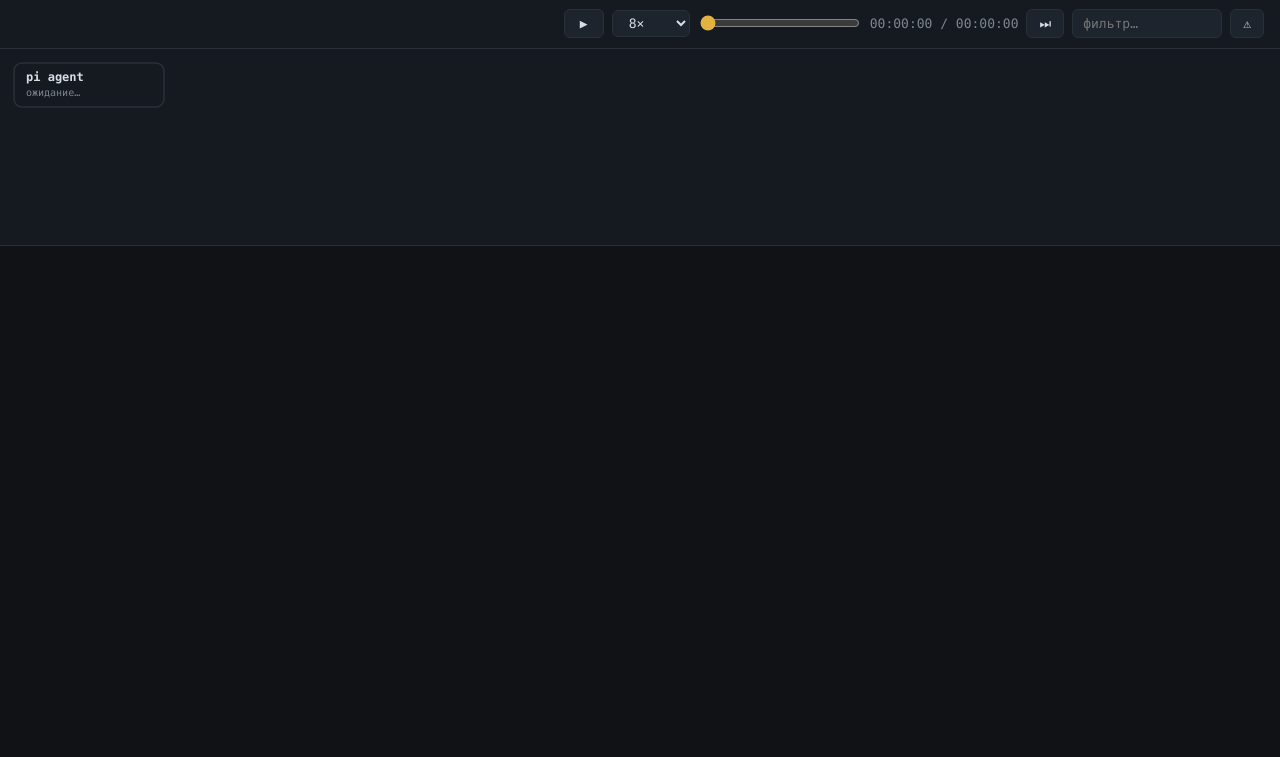
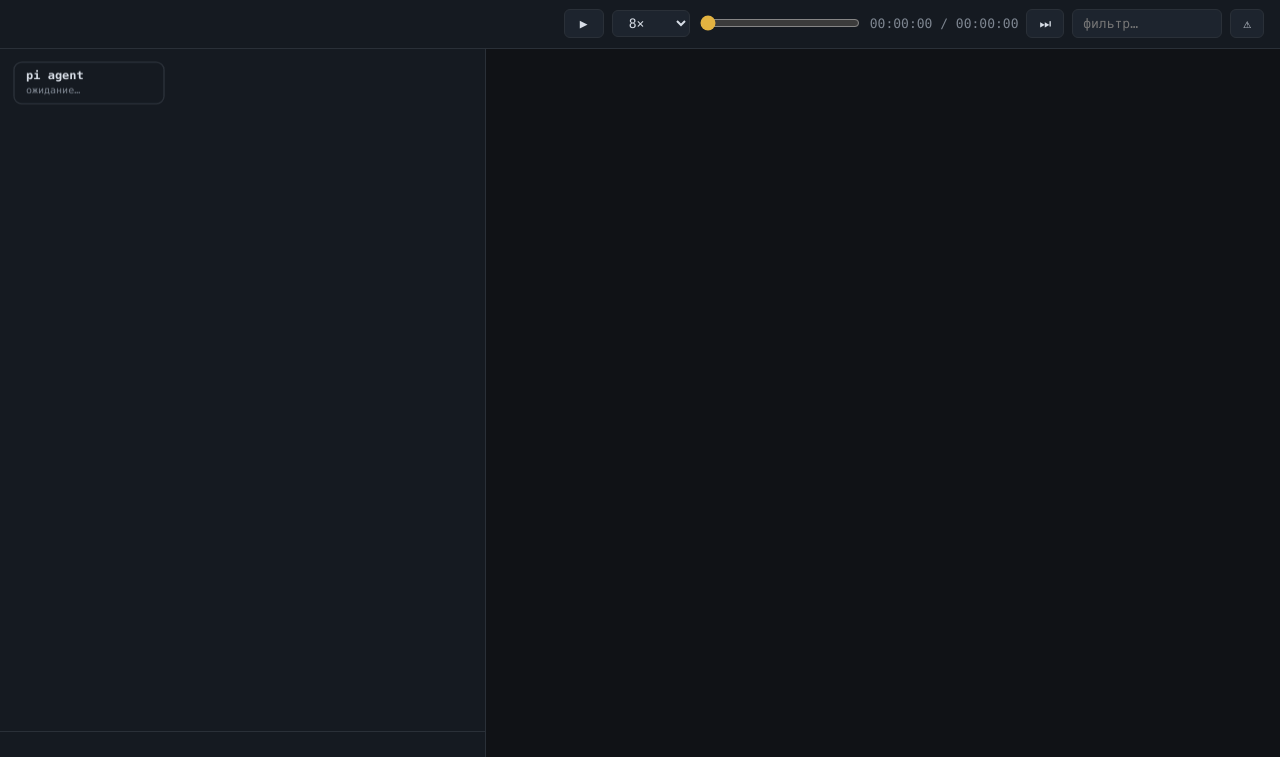
Before and after one commit to goldenprofile/pi-extensions, a website: page extensions/session-trace/web/index.html in a window 1280 px wide. Shown: the part 43-800 px from the top of the page. Drawn offline with Linux system fonts and the light colour scheme; no server answers.

Commit message:
feat(session-trace): two-column web layout — graph left, log right
Graph canvas now fills the left column (was a 170px strip on top that fit a
single row of turn nodes); the log sits on the right. Narrow screens (<880px)
stack back to the old top/bottom layout. ROW_STEP 64px keeps tool chips from
overlapping the next node row, canvas height is measured from the container.
Add #end hash to open a served session at its tail — replay used to start at
the first entry with an empty-looking graph.

```diff
--- a/extensions/session-trace/web/app.js
+++ b/extensions/session-trace/web/app.js
@@ -243,7 +243,7 @@
 		var errorsOnly = false;
 
 		var el = {
-			file: $("file"), stats: $("stats"), tl: $("timeline"),
+			file: $("file"), stats: $("stats"), tl: $("timeline"), viz: $("viz"),
 			play: $("play"), speed: $("speed"), end: $("toend"),
 			slider: $("slider"), pos: $("pos"), drop: $("drop"),
 			q: $("q"), errs: $("errs"),
@@ -384,6 +384,10 @@
 				fileName = name ? decodeURIComponent(name) : "session.jsonl";
 				servedMode = true;
 				load(parseLines(t));
+				// #end — открыть сразу с хвоста сессии (иначе реплей стоит в начале)
+				if (location.hash === "#end" && entries.length) {
+					seekTo(entries[entries.length - 1].ms);
+				}
 			});
 		}).catch(function () { /* file:// — drag&drop */ });
 
@@ -405,17 +409,19 @@
 				bg: "#151a21", line: "#2a3038", text: "#d7dde6", dim: "#7d8590",
 				accent: "#e3b341", ok: "#3fb950", err: "#f85149", warn: "#d29922", tool: "#58c4dc",
 			};
-			var NODE_W = 96, NODE_H = 34, COL_GAP = 18, ROW_STEP = 56, PAD = 14;
+			var NODE_W = 96, NODE_H = 34, COL_GAP = 18, ROW_STEP = 64, PAD = 14;
 			var graphCv = $("graph"), stripCv = $("strip");
 			var dpr = window.devicePixelRatio || 1;
 			var nodePos = []; // {x, y, turn}
 			var mainRect = null;
 
 			function resize() {
-				const gW = graphCv.clientWidth, gH = 170, sH = 26;
-				graphCv.width = gW * dpr; graphCv.height = gH * dpr;
+				// граф занимает всю высоту левой колонки минус лента-таймлайн (26 + бордер)
+				var sH = 26;
+				var gH = Math.max(140, el.viz.clientHeight - sH - 1);
+				graphCv.width = graphCv.clientWidth * dpr; graphCv.height = gH * dpr;
 				graphCv.style.height = gH + "px";
-				stripCv.width = gW * dpr; stripCv.height = sH * dpr;
+				stripCv.width = stripCv.clientWidth * dpr; stripCv.height = sH * dpr;
 				stripCv.style.height = sH + "px";
 			}
 			window.addEventListener("resize", resize);
@@ -537,7 +543,7 @@
 					prev = { x: x, y: y, wrap: col === cols - 1 };
 				}
 				if (start > 0) dots(ctx, PAD, 70 + NODE_H / 2 - 8);
-				if (end < ts.length) dots(ctx, W - PAD - 10, 70 + Math.floor(((end - start - 1) % cols) === 0 ? 0 : 0) + NODE_H / 2 - 8);
+				if (end < ts.length) dots(ctx, W - PAD - 10, 70 + Math.floor((end - start - 1) / cols) * ROW_STEP + NODE_H / 2 - 8);
 
 				// дочерние субагенты — карточки под якорными узлами (ближайший ход по времени)
 			var children = model.items.filter(function (it) { return it.kind === "child"; });
--- a/extensions/session-trace/web/index.html
+++ b/extensions/session-trace/web/index.html
@@ -50,15 +50,23 @@
 	label.btn:hover { border-color: var(--dim); }
 	input[type="file"] { display: none; }
 
+	#split { flex: 1; display: flex; min-height: 0; }
+	#viz {
+		flex: 0 0 clamp(360px, 38%, 560px);
+		display: flex; flex-direction: column; min-height: 0;
+		border-right: 1px solid var(--line); background: var(--panel);
+	}
+	#viz canvas { display: block; width: 100%; cursor: pointer; }
+	#graph { flex: 1 1 auto; min-height: 140px; }
+	#strip { flex: 0 0 26px; border-top: 1px solid var(--line); }
 	#timeline {
 		flex: 1; overflow-y: auto; padding: 14px 16px 40px;
-		max-width: 980px; width: 100%; margin: 0 auto;
+		min-width: 0; max-width: 980px;
 	}
-	#viz {
-		border-bottom: 1px solid var(--line); background: var(--panel);
-		flex: 0 0 auto;
+	@media (max-width: 880px) {
+		#split { flex-direction: column; }
+		#viz { flex: 0 0 240px; border-right: none; border-bottom: 1px solid var(--line); }
 	}
-	#viz canvas { display: block; width: 100%; cursor: pointer; }
 	.user { margin: 10px 0 4px; color: var(--user); }
 	.user .dot { color: var(--accent); }
 	.marker { margin: 4px 0 4px 2px; color: var(--dim); }
@@ -127,11 +135,13 @@
 			<button id="errs" title="только ошибки">⚠</button>
 		</div>
 	</header>
-	<main id="viz">
-		<canvas id="graph"></canvas>
-		<canvas id="strip"></canvas>
+	<main id="split">
+		<section id="viz">
+			<canvas id="graph"></canvas>
+			<canvas id="strip"></canvas>
+		</section>
+		<section id="timeline"><div id="empty">read-only вьюер JSONL-сессий pi · файлы никуда не отправляются</div></section>
 	</main>
-	<main id="timeline"><div id="empty">read-only вьюер JSONL-сессий pi · файлы никуда не отправляются</div></main>
 	<script src="app.js"></script>
 </body>
 </html>
```
Also changed, not shown: extensions/session-trace/README.md.
